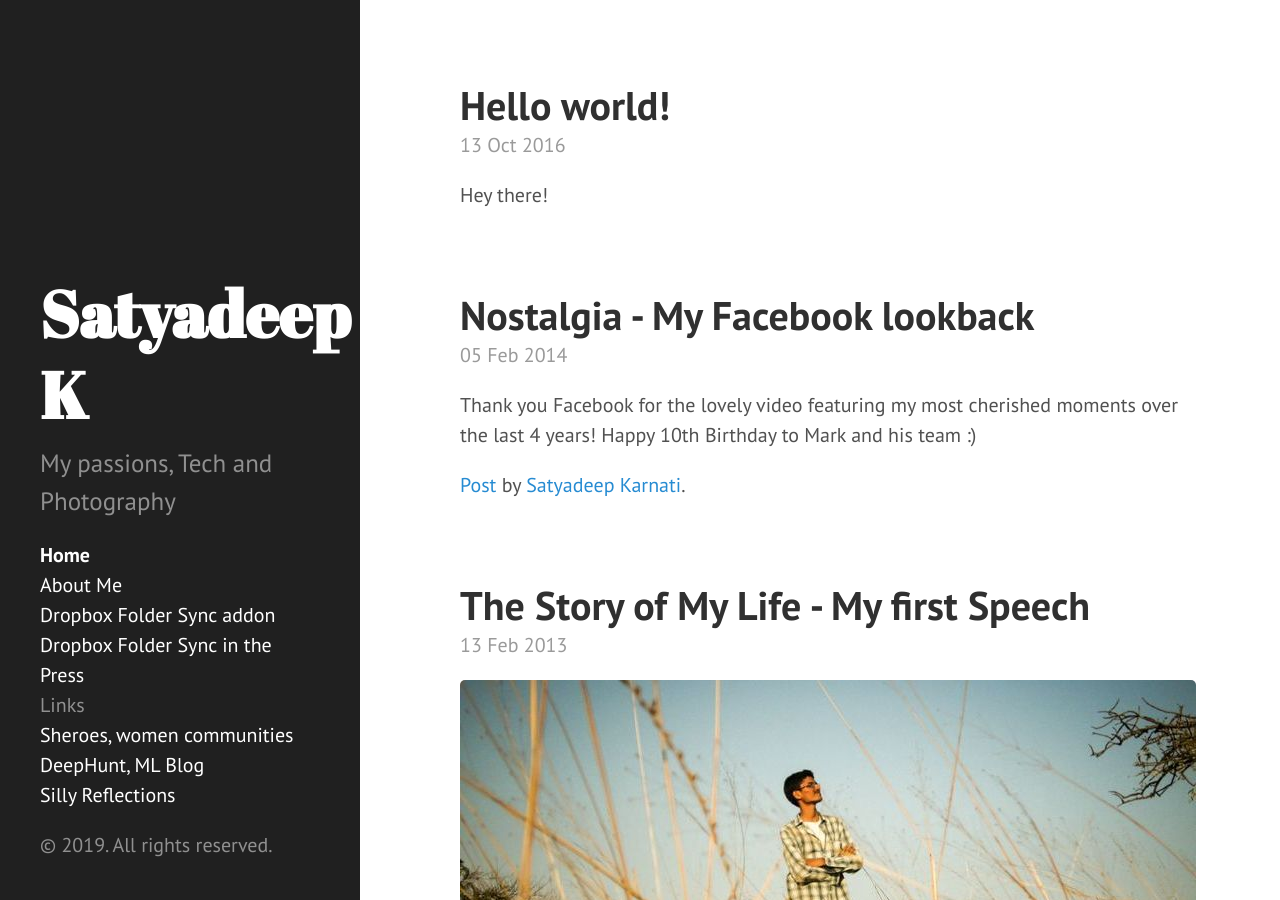
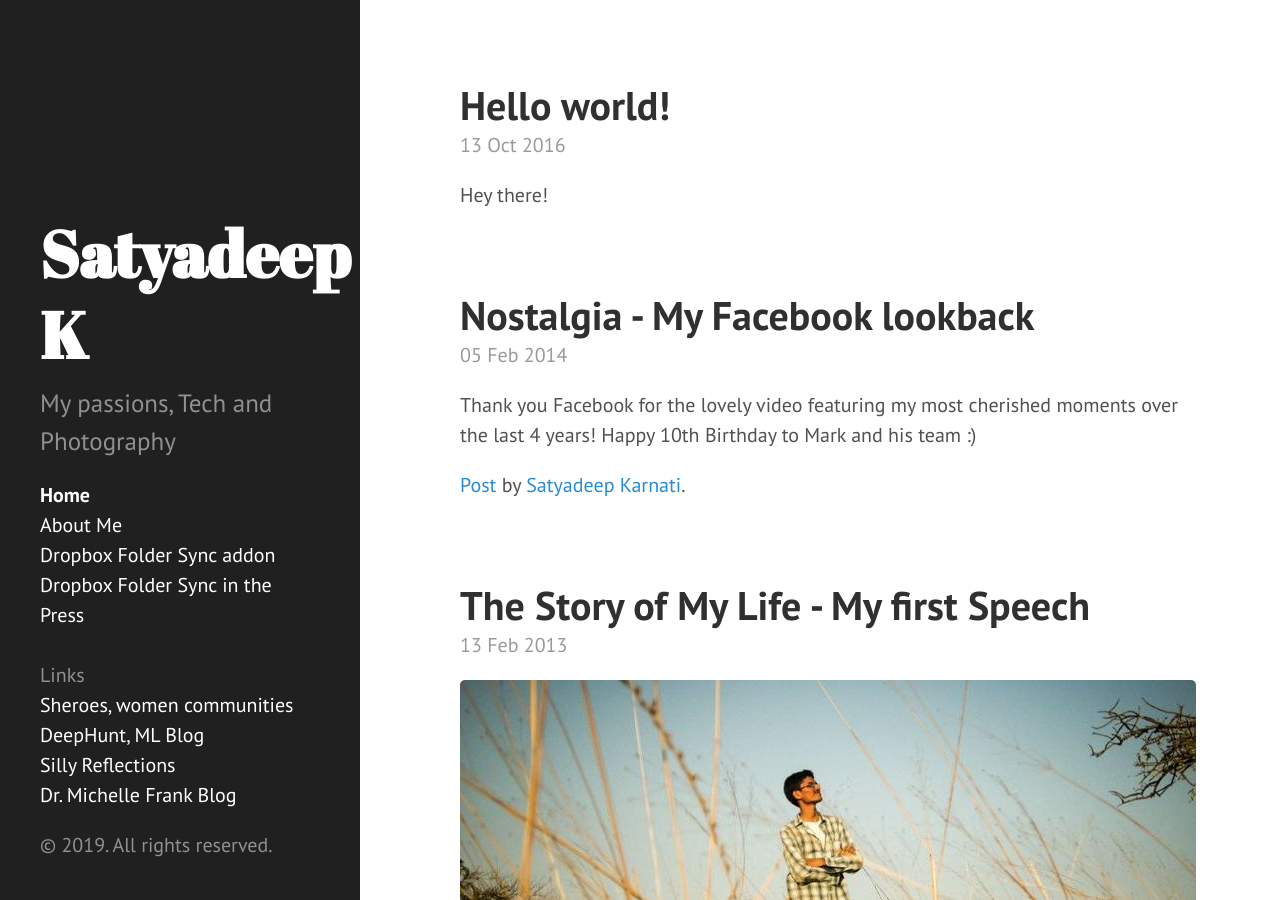
Before and after one commit to satyadeepk/satyadeepk.github.io, a Jekyll site: the page built from index.html, in a window 1280 px wide and 900 px high. Built offline with Jekyll 4.4.1, drawn with Linux system fonts in a browser that asks for light colours; the list of posts is cut into pages by our own code.

Commit message:
Update sidebar.html

```diff
--- a/_includes/sidebar.html
+++ b/_includes/sidebar.html
@@ -26,10 +26,12 @@
         {% endif %}
       {% endfor %}
 
+      <br>
       <li class="sidebar-nav-item">Links</li>
       <li class="sidebar-nav-item"><a href="https://sheroes.com" target="_blank">Sheroes, women communities</a></li>
       <li class="sidebar-nav-item"><a href="https://deephunt.in" target="_blank">DeepHunt, ML Blog</a></li>
       <li class="sidebar-nav-item"><a href="https://sillyreflections.com" target="_blank">Silly Reflections</a></li>
+      <li class="sidebar-nav-item"><a href="https://drmichellefrank.com/" target="_blank">Dr. Michelle Frank Blog</a></li>
     </ul>
 
     <p>&copy; {{ site.time | date: '%Y' }}. All rights reserved.</p>
```
